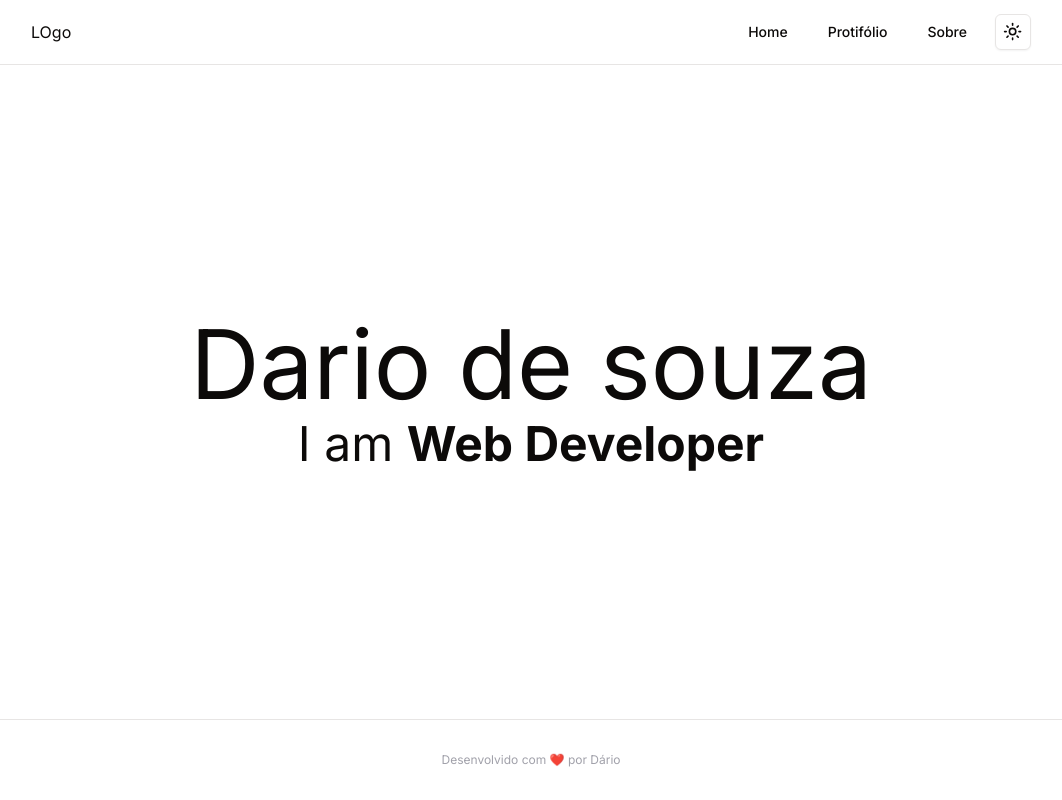
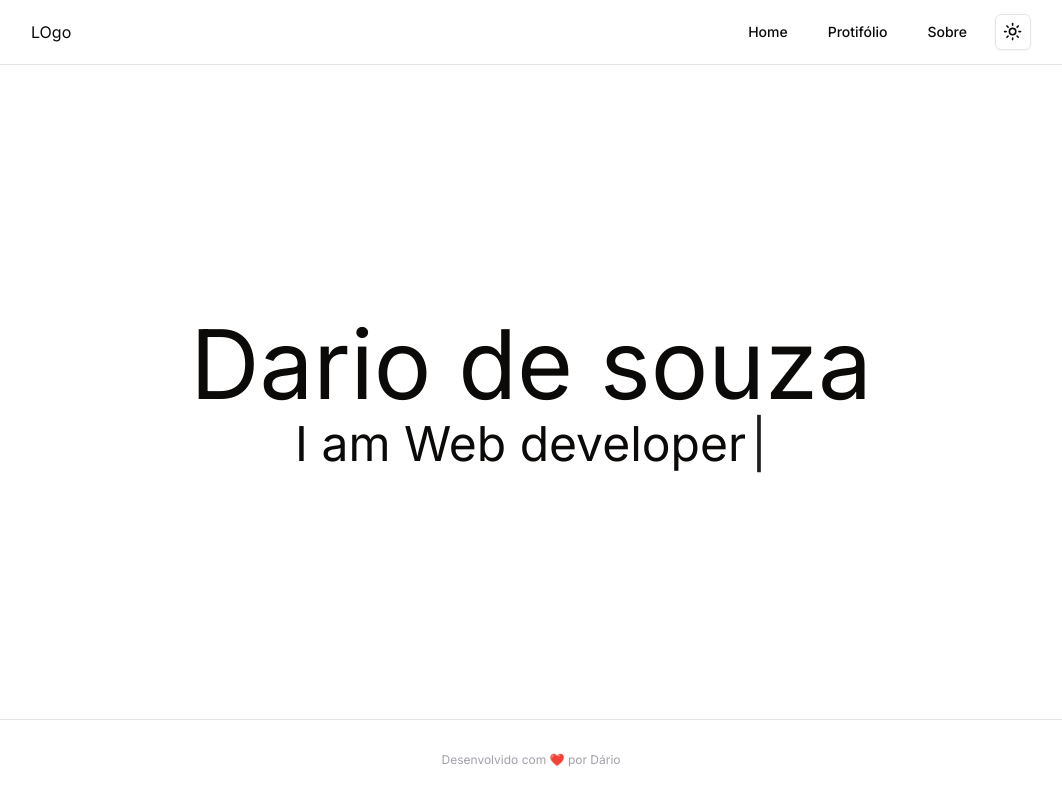
Before and after one commit to dario-souza/portfolio, a Next.js app: page / in a window 1280 px wide. Shown: the whole page, without its empty margins (109-1171 px from the left). Built offline with nearby package versions, Linux system fonts and the light colour scheme.

Commit message:
chore: apresentação máquina de escrever

```diff
--- a/src/app/page.tsx
+++ b/src/app/page.tsx
@@ -1,4 +1,7 @@
+
 import { Metadata } from "next";
+import HomePagePresentation from "@/components/home-page-presentation";
+
 
 export const metadata: Metadata = {
   title: 'Dario | Home'
@@ -6,10 +9,7 @@ export const metadata: Metadata = {
 export default function Home() {
   return (
     <main className="flex justify-center items-center max-w-screen-lg mx-auto px-3 h-[calc(100vh-145px)]">
-      <div>
-        <h1 className="text-4xl mb-2 sm:text-5xl md:text-6xl lg:text-8xl">Dario de souza</h1>
-        <p className="text-2xl sm:text-3xl md:text-4xl lg:text-5xl text-center">I am <strong>Web Developer</strong></p>
-      </div>
+      <HomePagePresentation />
     </main>
 
   );
--- /dev/null
+++ b/src/components/home-page-presentation.tsx
@@ -0,0 +1,23 @@
+'use client'
+import { typerWriter } from '@/app/utils/type-writer';
+import React, { useRef } from 'react'
+
+
+const HomePagePresentation = () => {
+  let paragraph = useRef<HTMLParagraphElement>(null);
+
+  React.useEffect(() => {
+    if (paragraph.current) {
+      typerWriter(paragraph.current.innerText, paragraph.current)
+    }
+  }, [])
+
+  return (
+    <div>
+      <h1 className="text-4xl mb-2 sm:text-5xl md:text-6xl lg:text-8xl">Dario de souza</h1>
+      <p className="text-2xl sm:text-3xl md:text-4xl lg:text-5xl text-center text-anime" ref={paragraph} >I am <strong>Web developer</strong></p>
+    </div>
+  )
+}
+
+export default HomePagePresentation
```
